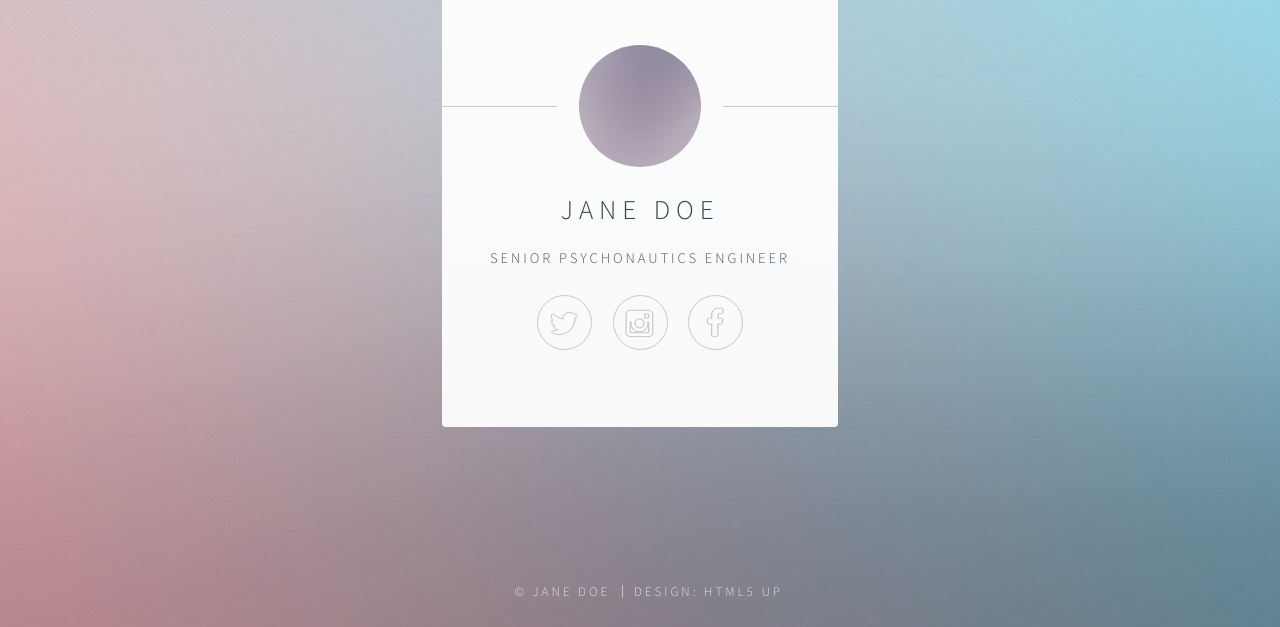
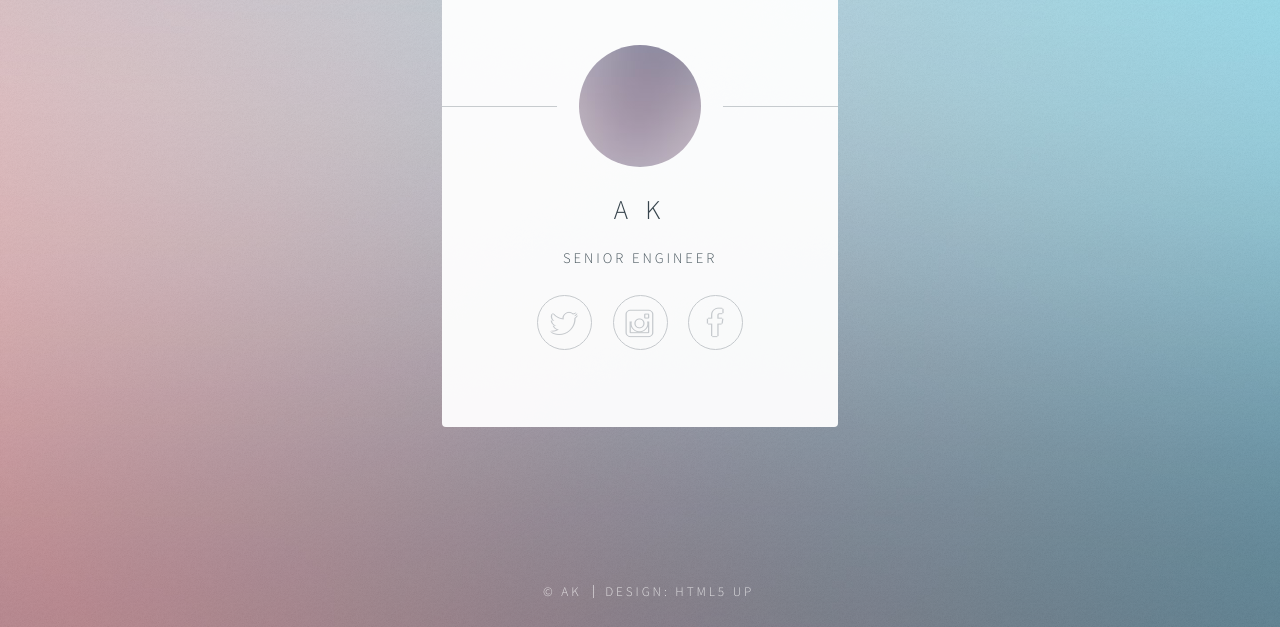
Before and after one commit to khalah3/Name-Card-with-Flask, a Flask app: page / in a window 1280 px wide. Shown: the part 173-800 px from the top of the page. Run offline with Flask 3, Linux system fonts and the light colour scheme; style sheets or scripts are compiled from the project's sources.

Commit message:
Update index.html

```diff
--- a/templates/index.html
+++ b/templates/index.html
@@ -6,14 +6,14 @@
 -->
 <html>
 	<head>
-		<title>Identity by HTML5 UP</title>
+		<title>Ahmad's Card</title>
 		<meta charset="utf-8" />
 		<meta name="viewport" content="width=device-width, initial-scale=1" />
-		<!--[if lte IE 8]><script src="assets/js/html5shiv.js"></script><![endif]-->
-		<link rel="stylesheet" href="assets/css/main.css" />
-		<!--[if lte IE 9]><link rel="stylesheet" href="assets/css/ie9.css" /><![endif]-->
-		<!--[if lte IE 8]><link rel="stylesheet" href="assets/css/ie8.css" /><![endif]-->
-		<noscript><link rel="stylesheet" href="assets/css/noscript.css" /></noscript>
+		<!--[if lte IE 8]><script src="static/assets/js/html5shiv.js"></script><![endif]-->
+		<link rel="stylesheet" href="static/assets/css/main.css" />
+		<!--[if lte IE 9]><link rel="stylesheet" href="static/assets/css/ie9.css" /><![endif]-->
+		<!--[if lte IE 8]><link rel="stylesheet" href="static/assets/css/ie8.css" /><![endif]-->
+		<noscript><link rel="stylesheet" href="static/assets/css/noscript.css" /></noscript>
 	</head>
 	<body class="is-loading">
 
@@ -23,9 +23,9 @@
 				<!-- Main -->
 					<section id="main">
 						<header>
-							<span class="avatar"><img src="images/avatar.jpg" alt="" /></span>
-							<h1>Jane Doe</h1>
-							<p>Senior Psychonautics Engineer</p>
+							<span class="avatar"><img src="static/images/avatar.jpg" alt="" /></span>
+							<h1>A K</h1>
+							<p>Senior Engineer</p>
 						</header>
 						<!--
 						<hr />
@@ -76,7 +76,7 @@
 				<!-- Footer -->
 					<footer id="footer">
 						<ul class="copyright">
-							<li>&copy; Jane Doe</li>
+							<li>&copy; AK</li>
 							<li>Design: <a href="http://html5up.net">HTML5 UP</a></li>
 						</ul>
 					</footer>
@@ -84,7 +84,7 @@
 			</div>
 
 		<!-- Scripts -->
-			<!--[if lte IE 8]><script src="assets/js/respond.min.js"></script><![endif]-->
+			<!--[if lte IE 8]><script src="static/assets/js/respond.min.js"></script><![endif]-->
 			<script>
 				if ('addEventListener' in window) {
 					window.addEventListener('load', function() { document.body.className = document.body.className.replace(/\bis-loading\b/, ''); });
```
